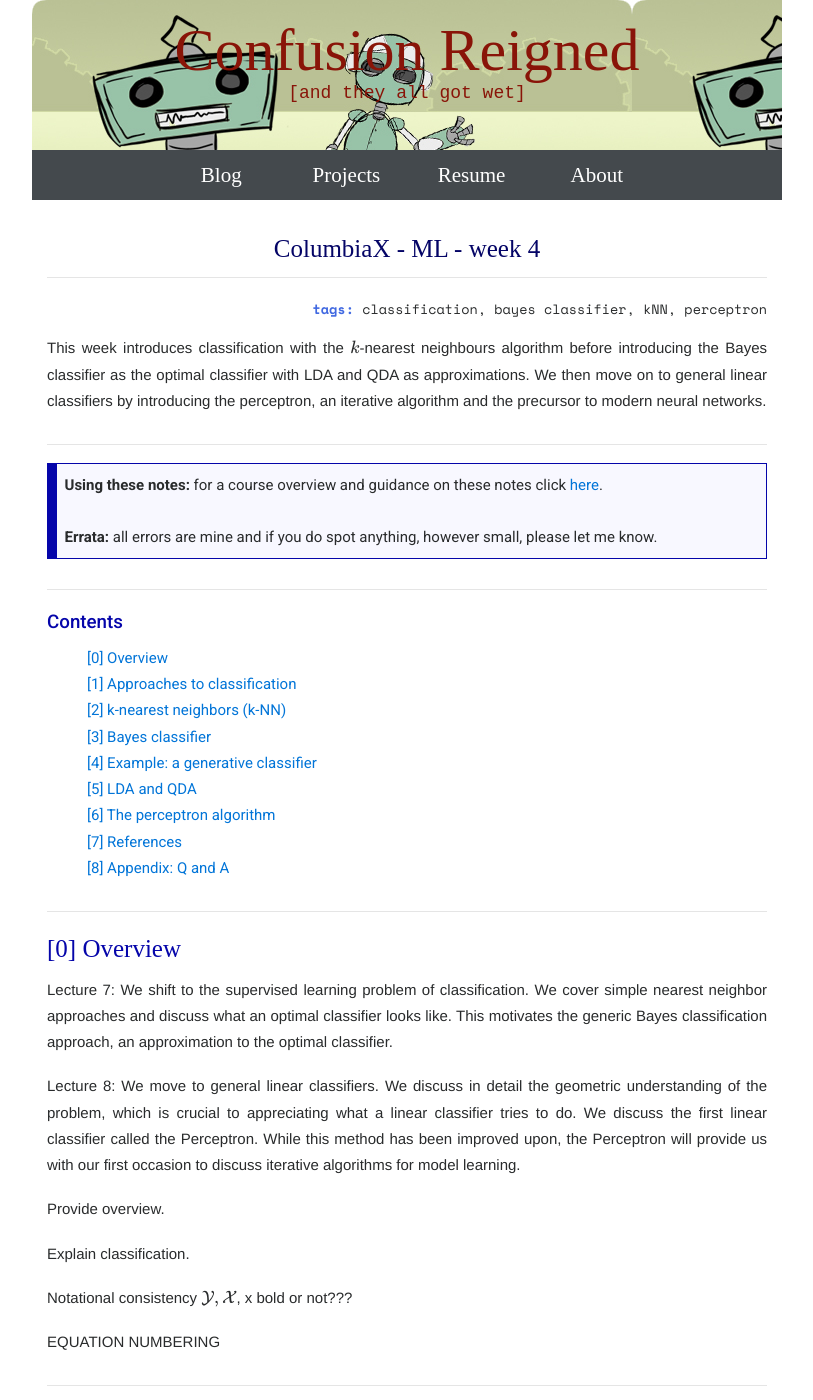
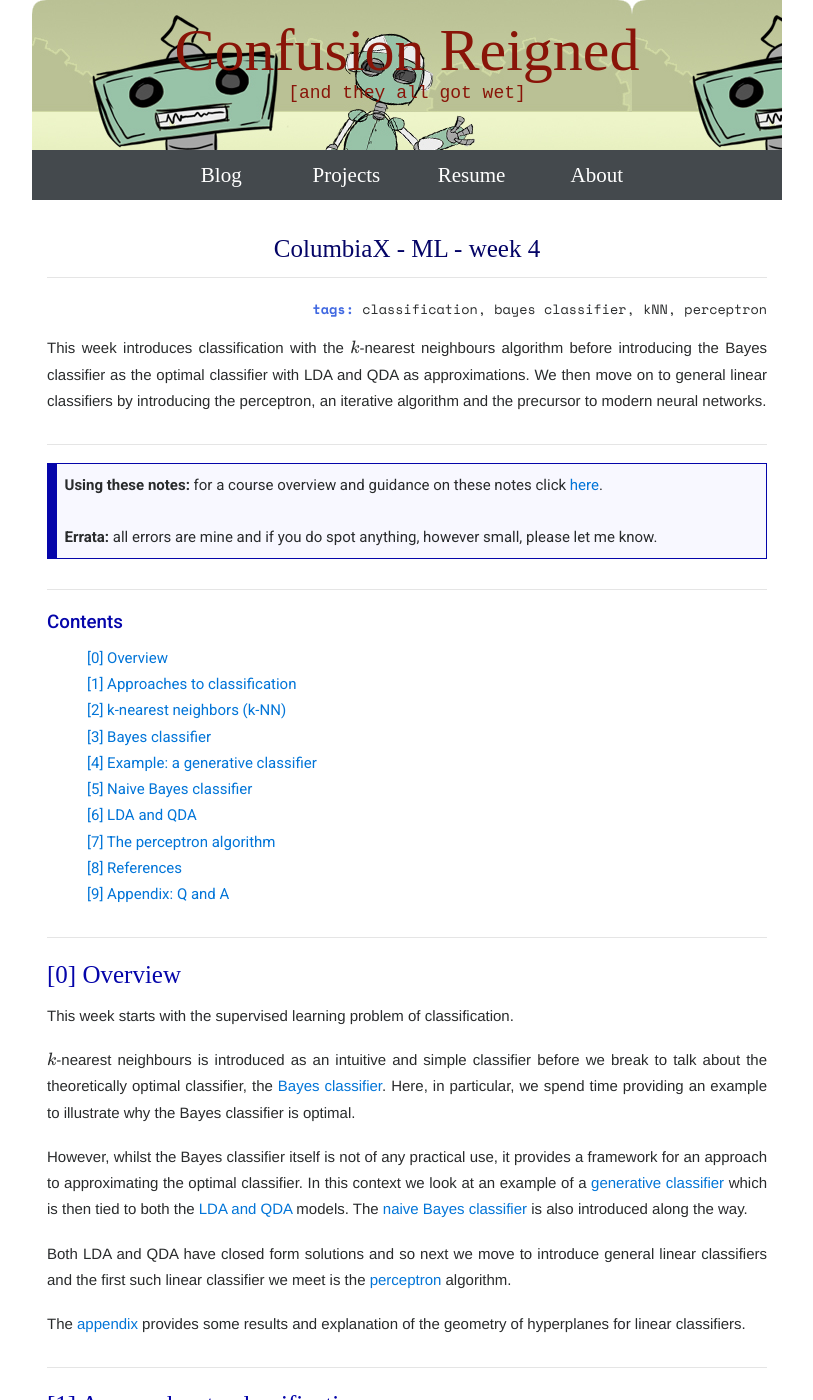
Before and after one commit to maw501/maw501.github.io, a Jekyll site: the page built from project_edx_ML/_posts/2018-10-16-columbiaX-ML-week4.md, in a window 1280 px wide and 1400 px high. Shown: the whole window, without its empty margins (233-1046 px from the left). Built offline with Jekyll 4.4.1, drawn with Linux system fonts in a browser that asks for light colours; nearby versions of some CDN libraries; some web fonts are replaced; formulas are drawn with MathJax 3; comment, search, counter and statistics services are not loaded; some of the changed text lies outside the part shown.

Commit message:
week 4 summary

```diff
--- a/project_edx_ML/_posts/2018-10-16-columbiaX-ML-week4.md
+++ b/project_edx_ML/_posts/2018-10-16-columbiaX-ML-week4.md
@@ -29,17 +29,15 @@ This week introduces classification with the $k$-nearest neighbours algorithm be
 <hr class="with-margin">
 <h4 class="header" id="intro">Overview</h4>
 
-Lecture 7: We shift to the supervised learning problem of classification. We cover simple nearest neighbor approaches and discuss what an optimal classifier looks like. This motivates the generic Bayes classification approach, an approximation to the optimal classifier.
+This week starts with the supervised learning problem of classification.
 
-Lecture 8: We move to general linear classifiers. We discuss in detail the geometric understanding of the problem, which is crucial to appreciating what a linear classifier tries to do. We discuss the first linear classifier called the Perceptron. While this method has been improved upon, the Perceptron will provide us with our first occasion to discuss iterative algorithms for model learning.
+$k$-nearest neighbours is introduced as an intuitive and simple classifier before we break to talk about the theoretically optimal classifier, the [Bayes classifier](#bayes_class_app). Here, in particular, we spend time providing an example to illustrate why the Bayes classifier is optimal.
 
-Provide overview.
+However, whilst the Bayes classifier itself is not of any practical use, it provides a framework for an approach to approximating the optimal classifier. In this context we look at an example of a [generative classifier](#gen_classifier) which is then tied to both the [LDA and QDA](#lda_qda) models. The [naive Bayes classifier](#naive_bayes) is also introduced along the way.
 
-Explain classification.
+Both LDA and QDA have closed form solutions and so next we move to introduce general linear classifiers and the first such linear classifier we meet is the [perceptron](#perceptron) algorithm.
 
-Notational consistency $\mathcal{Y}, \mathcal{X}$, x bold or not???
-
-EQUATION NUMBERING
+The [appendix](#hyperplanes) provides some results and explanation of the geometry of hyperplanes for linear classifiers.
 
 <a name="approaches"></a>
 <hr class="with-margin">
@@ -365,9 +363,11 @@ whereby an instance is assigned to the class $y$ that maximizes (2).
 
 We will return to the discussion of the above classifier in the next section on LDA and QDA, however we segue briefly to introduce another popular classifier.
 
-##### Naive Bayes classifier
+<a name="naive_bayes"></a>
+<hr class="with-margin">
+<h4 class="header" id="naive_bayes">Naive Bayes classifier</h4>
 
-The naive Bayes classifier (NBC) makes the assumption that the covariates of $X$ are conditionally independent given $y$. In other words, there is no correlation between the features given the class. This allows us to write the class conditional densities as a product of one dimensional densities:
+We briefly introduce the naive Bayes classifier now which makes the assumption that the covariates of $X$ are conditionally independent given $y$. In other words, there is no correlation between the features given the class. This allows us to write the class conditional densities as a product of one dimensional densities:
 
 $$
 p(X=x | Y=y)=\prod_{j=1}^{d} p_{j}(x_j | Y=y) \tag{3}
```
